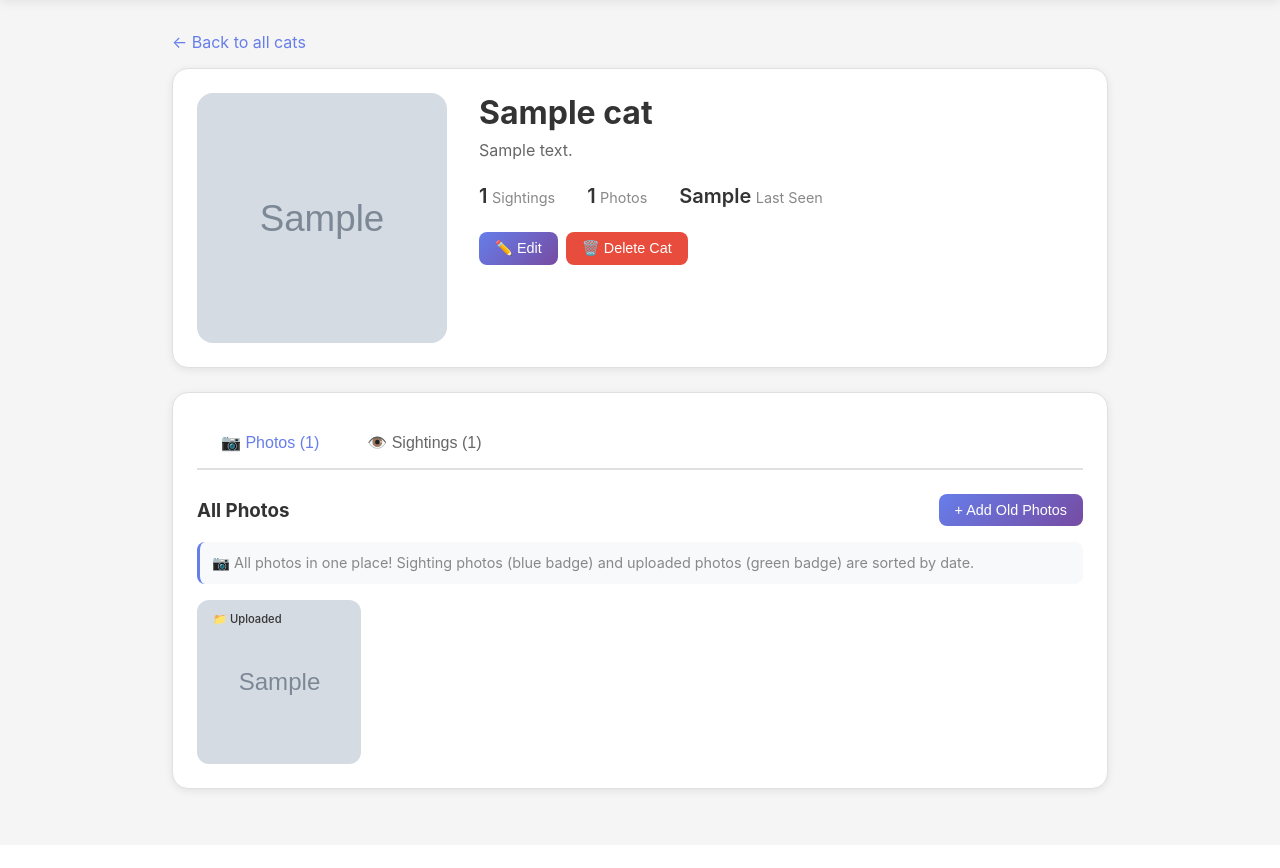
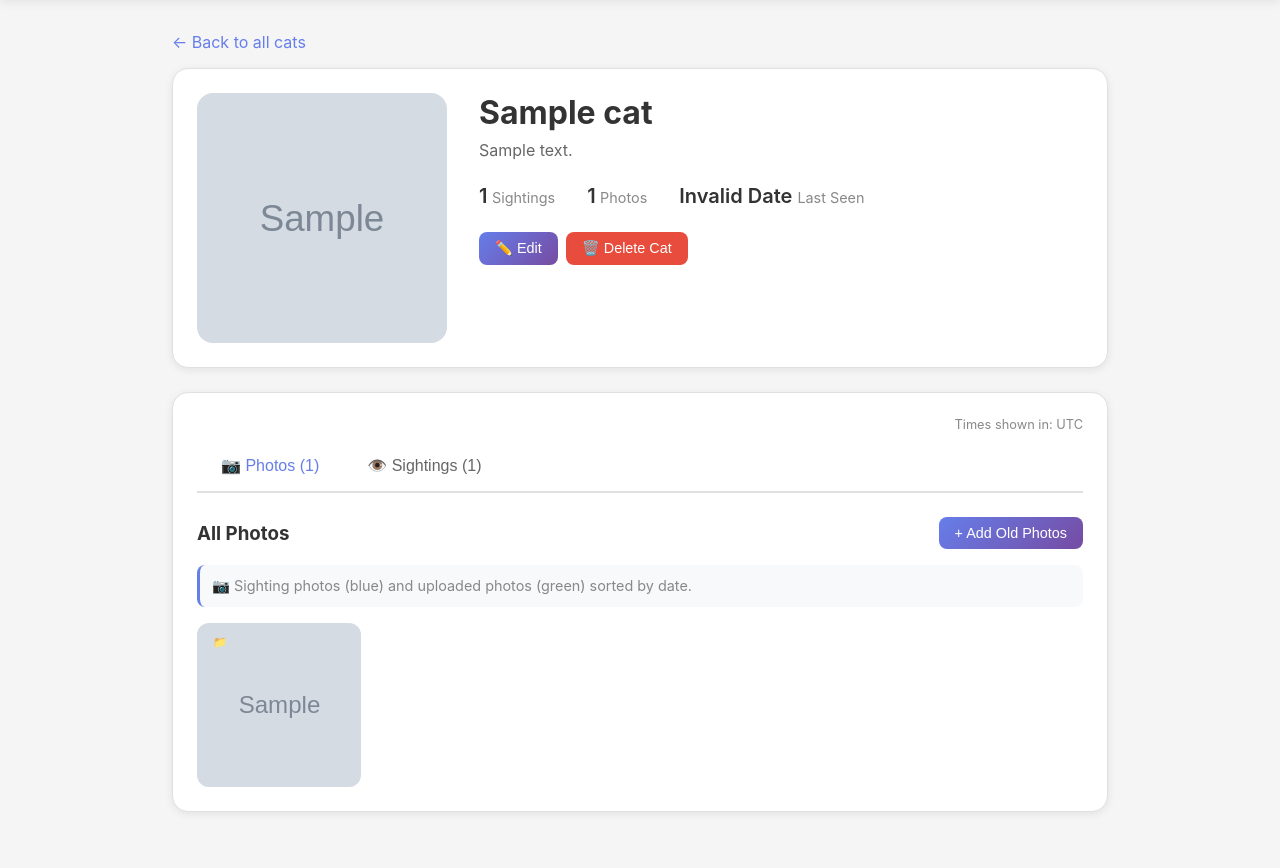
Before and after one commit to Molcarrus/cat-tracker, a Flask app: template templates/cat_detail.html in a window 1280 px wide. Shown: the part 72-940 px from the top of the page. Before the commit the page ends 867 px from the top, so only its background shows below. Run offline with Flask 3, Linux system fonts and the light colour scheme; the template is opened without the code that fills it: most values are stand-ins (such as "Sample title", 1, 10 or a date in 2020); grey boxes marked "Sample" are stand-in pictures; data that the repository does not hold is empty.

Commit message:
cat_time_sync_detail

```diff
--- a/templates/cat_detail.html
+++ b/templates/cat_detail.html
@@ -129,10 +121,9 @@
         margin: 0 0 1rem;
     }
 
-    /* ============== TABS ============== */
+    /* Tabs */
     .tabs {
         display: flex;
-        gap: 0;
         border-bottom: 2px solid var(--border-color);
         margin-bottom: 1.5rem;
         overflow-x: auto;
@@ -581,7 +527,7 @@
                 {% endif %}
             </div>
             {% if cat.image_src %}
-            <form action="/cats/{{ cat.id }}/remove-profile-photo" method="POST" style="display: inline;" onsubmit="return confirm('Remove profile photo?')">
+            <form action="/cats/{{ cat.id }}/remove-profile-photo" method="POST" onsubmit="return confirm('Remove profile photo?')">
                 <button type="submit" class="remove-pfp-btn">🗑️ Remove Photo</button>
             </form>
             {% endif %}
@@ -603,7 +549,13 @@
                     <span class="label">Photos</span>
                 </div>
                 <div class="stat">
-                    <span class="value">{{ last_seen }}</span>
+                    <span class="value">
+                        {% if last_seen_iso %}
+                        <span data-iso="{{ last_seen_iso }}" data-format="datetime"></span>
+                        {% else %}
+                        Never
+                        {% endif %}
+                    </span>
                     <span class="label">Last Seen</span>
                 </div>
             </div>
@@ -613,29 +565,27 @@
                 <button class="btn btn-danger btn-small" onclick="toggleDelete()">🗑️ Delete Cat</button>
             </div>
 
-            <!-- Edit Form -->
             <div class="edit-form" id="editForm">
                 <form action="/cats/{{ cat.id }}/edit" method="POST" enctype="multipart/form-data">
                     <div class="form-group">
                         <label for="name">Name</label>
-                        <input type="text" name="name" id="name" value="{{ cat.name }}" required>
+                        <input type="text" name="name" value="{{ cat.name }}" required>
                     </div>
                     <div class="form-group">
                         <label for="description">Description</label>
-                        <textarea name="description" id="description" rows="2">{{ cat.description or '' }}</textarea>
+                        <textarea name="description" rows="2">{{ cat.description or '' }}</textarea>
                     </div>
                     <div class="form-group">
-                        <label for="image">New Profile Photo (optional)</label>
-                        <input type="file" name="image" id="image" accept="image/*">
+                        <label for="image">New Profile Photo</label>
+                        <input type="file" name="image" accept="image/*">
                     </div>
                     <button type="submit" class="btn btn-primary btn-small">Save</button>
                     <button type="button" class="btn btn-secondary btn-small" onclick="toggleEdit()">Cancel</button>
                 </form>
             </div>
 
-            <!-- Delete Confirm -->
             <div class="delete-confirm" id="deleteConfirm">
-                <p>Are you sure you want to delete {{ cat.name }}? This will also delete all photos and sighting records.</p>
+                <p>Delete {{ cat.name }}? This removes all photos and sightings.</p>
                 <form action="/cats/{{ cat.id }}/delete" method="POST" style="display: inline;">
                     <button type="submit" class="btn btn-danger btn-small">Yes, Delete</button>
                 </form>
@@ -645,8 +595,9 @@
     </div>
 </div>
 
-<!-- Tabs Section -->
 <div class="section">
+    <p class="timezone-info">Times shown in: <span class="timezone-display"></span></p>
+
     <div class="tabs">
         <button class="tab-btn active" onclick="showTab('gallery')">📷 Photos ({{ photos|length }})</button>
         <button class="tab-btn" onclick="showTab('sightings')">👁️ Sightings ({{ sighting_count }})</button>
@@ -659,21 +610,14 @@
             <button class="btn btn-primary btn-small" onclick="toggleUploadForm()">+ Add Old Photos</button>
         </div>
 
-        <p class="gallery-info">
-            📷 All photos in one place! Sighting photos (blue badge) and uploaded photos (green badge) are sorted by date.
-        </p>
+        <p class="gallery-info">📷 Sighting photos (blue) and uploaded photos (green) sorted by date.</p>
 
-        <!-- Upload Form for Old Photos -->
         <div class="upload-form" id="uploadForm">
-            <h4 style="margin-top: 0; color: var(--text-primary);">Upload Previous Photos</h4>
-            <p style="color: var(--text-secondary); margin-bottom: 1rem; font-size: 0.9rem;">
-                Add photos you already have from your phone or computer.
-            </p>
-            <form action="/cats/{{ cat.id }}/photos/add" method="POST" enctype="multipart/form-data" id="photoUploadForm">
+            <h4 style="margin: 0 0 1rem; color: var(--text-primary);">Upload Previous Photos</h4>
+            <form action="/cats/{{ cat.id }}/photos/add" method="POST" enctype="multipart/form-data">
                 <div class="upload-area" id="uploadArea" onclick="document.getElementById('photoInput').click()">
                     <div class="icon">📷</div>
-                    <p>Click to select photos or drag & drop</p>
-                    <p class="hint">You can select multiple photos at once</p>
+                    <p>Click to select or drag & drop</p>
                     <input type="file" name="photos" id="photoInput" accept="image/*" multiple onchange="handleFileSelect(this)">
                 </div>
 
@@ -681,49 +625,42 @@
 
                 <div class="form-row">
                     <div class="form-group">
-                        <label for="photo_date">Date taken (optional)</label>
-                        <input type="date" name="photo_date" id="photo_date">
+                        <label>Date taken</label>
+                        <input type="date" name="photo_date">
                     </div>
                     <div class="form-group">
-                        <label for="photo_time">Time taken (optional)</label>
-                        <input type="time" name="photo_time" id="photo_time">
+                        <label>Time taken</label>
+                        <input type="time" name="photo_time">
                     </div>
                 </div>
 
                 <div class="form-group">
-                    <label for="caption">Caption (optional)</label>
-                    <input type="text" name="caption" id="caption" placeholder="e.g., First time I saw this cutie">
+                    <label>Caption</label>
+                    <input type="text" name="caption" placeholder="Optional description">
                 </div>
 
-                <button type="submit" class="btn btn-primary" id="uploadBtn" disabled>Upload Photos</button>
+                <button type="submit" class="btn btn-primary" id="uploadBtn" disabled>Upload</button>
                 <button type="button" class="btn btn-secondary" onclick="toggleUploadForm()">Cancel</button>
             </form>
         </div>
 
-        <!-- Gallery Grid -->
         {% if photos %}
         <div class="gallery-grid">
             {% for photo in photos %}
             <div class="gallery-item" onclick="showModal({{ loop.index0 }}, 'photos')">
-                <img src="{{ photo.image_src }}" alt="Photo of {{ cat.name }}">
-
-                <!-- Source Badge -->
+                <img src="{{ photo.image_src }}" alt="Photo">
                 <span class="source-badge {{ photo.source }}">
-                    {% if photo.source == 'sighting' %}📍 Sighting{% else %}📁 Uploaded{% endif %}
+                    {% if photo.source == 'sighting' %}📍{% else %}📁{% endif %}
                 </span>
-
                 <div class="overlay">
-                    {% if photo.display_date %}📅 {{ photo.display_date }}{% endif %}
-                    {% if photo.display_time %} {{ photo.display_time }}{% endif %}
+                    <span data-iso="{{ photo.iso_date }}" data-format="datetime"></span>
                     {% if photo.location %}<br>📍 {{ photo.location }}{% endif %}
-                    {% if photo.caption and photo.source == 'gallery' %}<br>{{ photo.caption }}{% endif %}
                 </div>
-
                 <div class="photo-actions" onclick="event.stopPropagation()">
-                    <form action="/cats/{{ cat.id }}/photos/{{ photo.source }}/{{ photo.id }}/set-profile" method="POST" style="display:inline;">
-                        <button type="submit" class="photo-action-btn set-profile" title="Set as profile photo">⭐</button>
+                    <form action="/cats/{{ cat.id }}/photos/{{ photo.source }}/{{ photo.id }}/set-profile" method="POST">
+                        <button type="submit" class="photo-action-btn set-profile" title="Set as profile">⭐</button>
                     </form>
-                    <form action="/cats/{{ cat.id }}/photos/{{ photo.source }}/{{ photo.id }}/delete" method="POST" style="display:inline;" onsubmit="return confirm('{% if photo.source == 'sighting' %}Remove photo from this sighting?{% else %}Delete this photo?{% endif %}')">
+                    <form action="/cats/{{ cat.id }}/photos/{{ photo.source }}/{{ photo.id }}/delete" method="POST" onsubmit="return confirm('Delete?')">
                         <button type="submit" class="photo-action-btn delete" title="Delete">×</button>
                     </form>
                 </div>
@@ -734,11 +671,6 @@
         <div class="empty-gallery">
             <div class="icon">📷</div>
             <p>No photos yet!</p>
-            <p style="margin-top: 0.5rem;">Photos will appear here when you:</p>
-            <ul style="text-align: left; display: inline-block; margin-top: 0.5rem; color: var(--text-secondary);">
-                <li>Log a sighting with a photo</li>
-                <li>Upload old photos using the button above</li>
-            </ul>
         </div>
         {% endif %}
     </div>
@@ -751,32 +683,28 @@
             {% for sighting in sightings %}
             <div class="timeline-item">
                 <div class="timeline-date">
-                    <span class="date">{{ sighting.display_date }}</span>
-                    <span class="time">🕐 {{ sighting.display_time }}</span>
+                    <span class="date" data-iso="{{ sighting.iso_date }}" data-format="date"></span>
+                    <span class="time">🕐 <span data-iso="{{ sighting.iso_date }}" data-format="time"></span></span>
                 </div>
                 <div class="timeline-content">
-                    {% if sighting.location %}
-                    <p>📍 {{ sighting.location }}</p>
-                    {% endif %}
-                    {% if sighting.notes %}
-                    <p>📝 {{ sighting.notes }}</p>
-                    {% endif %}
+                    {% if sighting.location %}<p>📍 {{ sighting.location }}</p>{% endif %}
+                    {% if sighting.notes %}<p>📝 {{ sighting.notes }}</p>{% endif %}
                     {% if not sighting.location and not sighting.notes and not sighting.image_src %}
                     <p class="muted">Spotted!</p>
                     {% endif %}
                     {% if sighting.image_src %}
-                    <img src="{{ sighting.image_src }}" alt="Sighting photo" onclick="showSingleImage('{{ sighting.image_src }}', '{{ sighting.display_date }} at {{ sighting.display_time }}')">
+                    <img src="{{ sighting.image_src }}" alt="Sighting" onclick="showSingleImage('{{ sighting.image_src }}')">
                     {% endif %}
                 </div>
             </div>
             {% endfor %}
         {% else %}
-            <p class="empty">No sightings recorded yet. Log a sighting from the home page!</p>
+            <p class="empty">No sightings yet.</p>
         {% endif %}
     </div>
 </div>
 
-<!-- Image Modal -->
+<!-- Modal -->
 <div class="modal" id="imageModal">
     <button class="modal-close" onclick="hideModal()">×</button>
     <button class="modal-nav prev" onclick="navigateModal(-1)">‹</button>
@@ -834,10 +757,7 @@ function updatePreview() {
         reader.onload = function(e) {
             const div = document.createElement('div');
             div.className = 'preview-item';
-            div.innerHTML = `
-                <img src="${e.target.result}" alt="Preview">
-                <button type="button" class="remove" onclick="removeFile(${index})">×</button>
-            `;
+            div.innerHTML = `<img src="${e.target.result}"><button type="button" class="remove" onclick="removeFile(${index})">×</button>`;
             grid.appendChild(div);
         };
         reader.readAsDataURL(file);
@@ -848,59 +768,39 @@ function updatePreview() {
 
 function removeFile(index) {
     selectedFiles.splice(index, 1);
-
     const dt = new DataTransfer();
     selectedFiles.forEach(file => dt.items.add(file));
     document.getElementById('photoInput').files = dt.files;
-
     updatePreview();
 }
 
 // Drag and drop
 const uploadArea = document.getElementById('uploadArea');
-
-uploadArea.addEventListener('dragover', (e) => {
-    e.preventDefault();
-    uploadArea.classList.add('dragover');
-});
-
-uploadArea.addEventListener('dragleave', () => {
-    uploadArea.classList.remove('dragover');
-});
-
+uploadArea.addEventListener('dragover', (e) => { e.preventDefault(); uploadArea.classList.add('dragover'); });
+uploadArea.addEventListener('dragleave', () => { uploadArea.classList.remove('dragover'); });
 uploadArea.addEventListener('drop', (e) => {
     e.preventDefault();
     uploadArea.classList.remove('dragover');
-
     const files = Array.from(e.dataTransfer.files).filter(f => f.type.startsWith('image/'));
     if (files.length > 0) {
         selectedFiles = files;
-
         const dt = new DataTransfer();
         files.forEach(file => dt.items.add(file));
         document.getElementById('photoInput').files = dt.files;
-
         updatePreview();
     }
 });
 
-// Modal for photos
+// Modal
 const allPhotos = [
     {% for photo in photos %}
-    {
-        src: "{{ photo.image_src }}",
-        source: "{{ photo.source }}",
-        displayDate: "{{ photo.display_date }}",
-        displayTime: "{{ photo.display_time }}",
-        location: "{{ photo.location or '' }}",
-        caption: "{{ photo.caption or '' }}"
-    },
+    { src: "{{ photo.image_src }}", source: "{{ photo.source }}", isoDate: "{{ photo.iso_date }}", location: "{{ photo.location or '' }}" },
     {% endfor %}
 ];
 
 let currentPhotoIndex = 0;
 let currentMode = 'photos';
-let profileSrc = "{{ cat.image_src }}";
+const profileSrc = "{{ cat.image_src }}";
 
 function showModal(index, mode) {
     currentMode = mode;
@@ -920,21 +820,12 @@ function showModal(index, mode) {
     } else {
         const photo = allPhotos[index];
         img.src = photo.src;
+        sourceEl.textContent = photo.source === 'sighting' ? '📍 Sighting' : '📁 Uploaded';
+        sourceEl.className = 'modal-source ' + photo.source;
 
-        if (photo.source === 'sighting') {
-            sourceEl.textContent = '📍 From Sighting';
-            sourceEl.className = 'modal-source sighting';
-        } else {
-            sourceEl.textContent = '📁 Uploaded Photo';
-            sourceEl.className = 'modal-source gallery';
-        }
-
-        let caption = '';
-        if (photo.displayDate) caption += '📅 ' + photo.displayDate;
-        if (photo.displayTime) caption += ' at ' + photo.displayTime;
+        let caption = formatDateTime(photo.isoDate);
         if (photo.location) caption += '<br>📍 ' + photo.location;
-        if (photo.caption && photo.source === 'gallery') caption += '<br>' + photo.caption;
-        captionEl.innerHTML = caption || '';
+        captionEl.innerHTML = caption;
 
         document.querySelectorAll('.modal-nav').forEach(btn => btn.style.display = allPhotos.length > 1 ? 'block' : 'none');
     }
@@ -955,44 +846,30 @@ function navigateModal(direction) {
 
     const photo = allPhotos[currentPhotoIndex];
     document.getElementById('modalImage').src = photo.src;
+    document.getElementById('modalSource').textContent = photo.source === 'sighting' ? '📍 Sighting' : '📁 Uploaded';
+    document.getElementById('modalSource').className = 'modal-source ' + photo.source;
 
-    const sourceEl = document.getElementById('modalSource');
-    if (photo.source === 'sighting') {
-        sourceEl.textContent = '📍 From Sighting';
-        sourceEl.className = 'modal-source sighting';
-    } else {
-        sourceEl.textContent = '📁 Uploaded Photo';
-        sourceEl.className = 'modal-source gallery';
-    }
-
-    let caption = '';
-    if (photo.displayDate) caption += '📅 ' + photo.displayDate;
-    if (photo.displayTime) caption += ' at ' + photo.displayTime;
+    let caption = formatDateTime(photo.isoDate);
     if (photo.location) caption += '<br>📍 ' + photo.location;
-    if (photo.caption && photo.source === 'gallery') caption += '<br>' + photo.caption;
-    document.getElementById('modalCaptionText').innerHTML = caption || '';
+    document.getElementById('modalCaptionText').innerHTML = caption;
 }
 
-function showSingleImage(src, caption) {
-    const modal = document.getElementById('imageModal');
+function showSingleImage(src) {
     document.getElementById('modalImage').src = src;
-    document.getElementById('modalSource').textContent = '📍 Sighting Photo';
+    document.getElementById('modalSource').textContent = '📍 Sighting';
     document.getElementById('modalSource').className = 'modal-source sighting';
-    document.getElementById('modalCaptionText').textContent = caption || '';
+    document.getElementById('modalCaptionText').textContent = '';
     document.querySelectorAll('.modal-nav').forEach(btn => btn.style.display = 'none');
-    modal.classList.add('show');
+    document.getElementById('imageModal').classList.add('show');
 }
 
-// Keyboard navigation
 document.addEventListener('keydown', (e) => {
     if (!document.getElementById('imageModal').classList.contains('show')) return;
-
     if (e.key === 'Escape') hideModal();
     if (e.key === 'ArrowLeft') navigateModal(-1);
     if (e.key === 'ArrowRight') navigateModal(1);
 });
 
-// Close modal when clicking outside image
 document.getElementById('imageModal').addEventListener('click', (e) => {
     if (e.target.id === 'imageModal') hideModal();
 });
```
Also changed, not shown: other parts of templates/cat_detail.html (+7 -65 lines).
